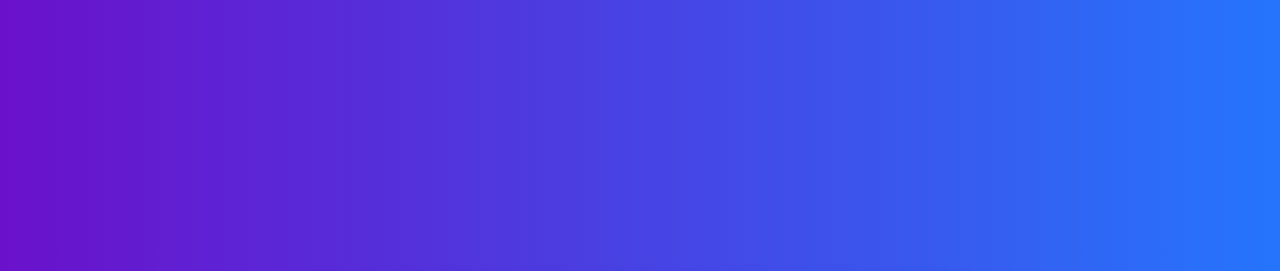
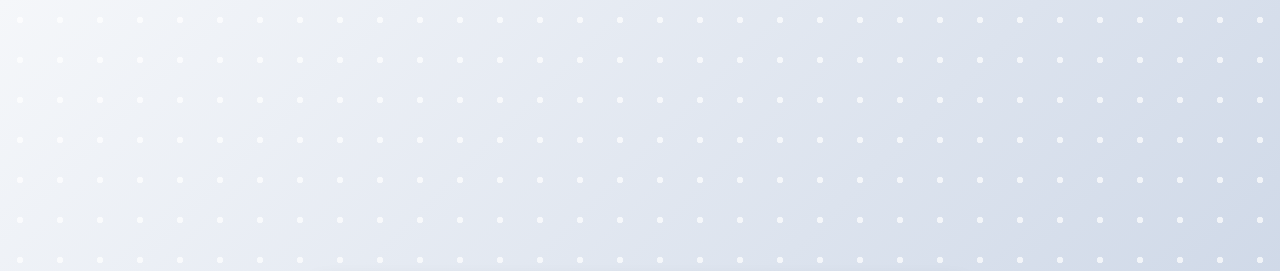
Before and after one commit to MarvinIVC/GPACalc, a plain HTML site: page index.html in a window 1280 px wide. Shown: the top 271 px of the page. Drawn offline with Linux system fonts and the light colour scheme.

Commit message:
Update index.html

```diff
--- a/index.html
+++ b/index.html
@@ -12,13 +12,27 @@
 
     body {
       font-family: 'Poppins', sans-serif;
-      background: linear-gradient(to right, #6a11cb, #2575fc);
-      color: #fff;
+      background: linear-gradient(135deg, #f5f7fa 0%, #c3cfe2 100%);
+      color: #333;
       margin: 0;
       padding: 0;
       display: flex;
       justify-content: center;
       align-items: center;
+      position: relative;
+      overflow: hidden;
+    }
+
+    body::before {
+      content: '';
+      position: absolute;
+      top: 0;
+      left: 0;
+      right: 0;
+      bottom: 0;
+      background-image: radial-gradient(circle, rgba(255, 255, 255, 0.7) 3px, transparent 3px);
+      background-size: 40px 40px;
+      z-index: -1;
     }
 
     .container {
```
